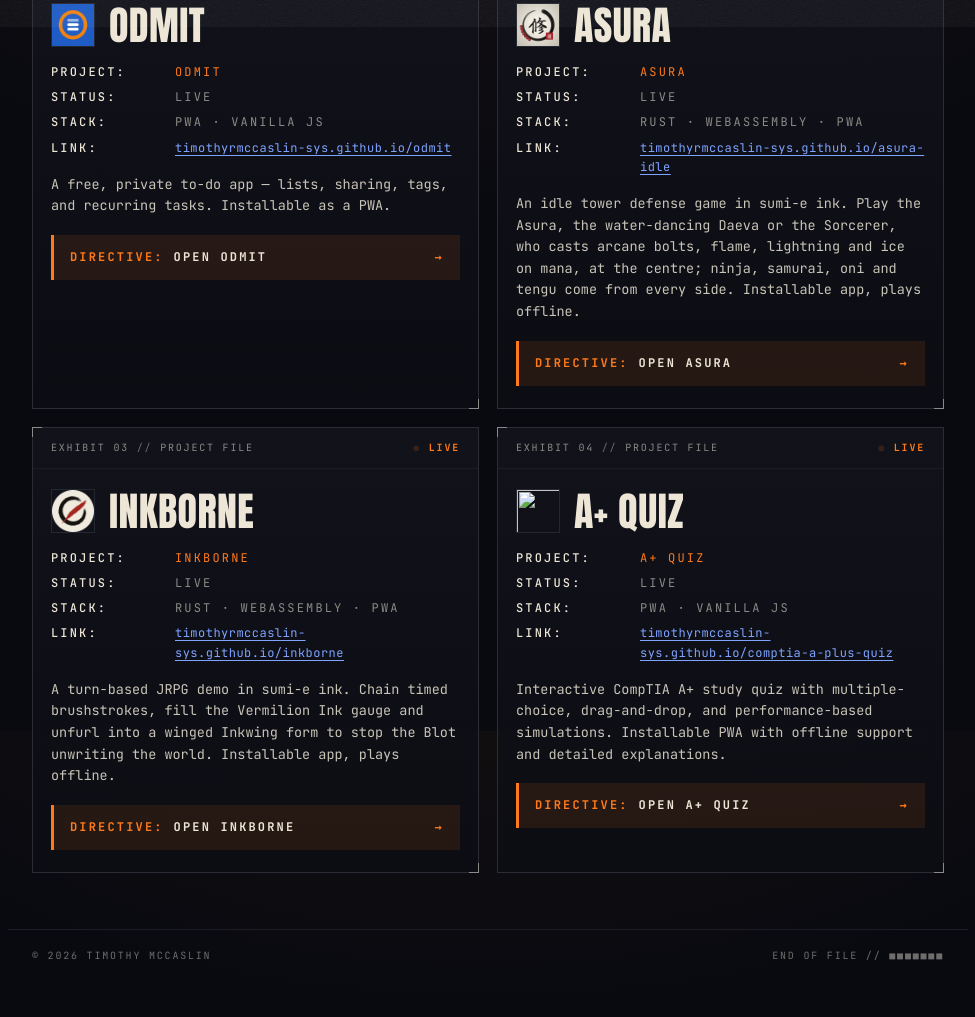
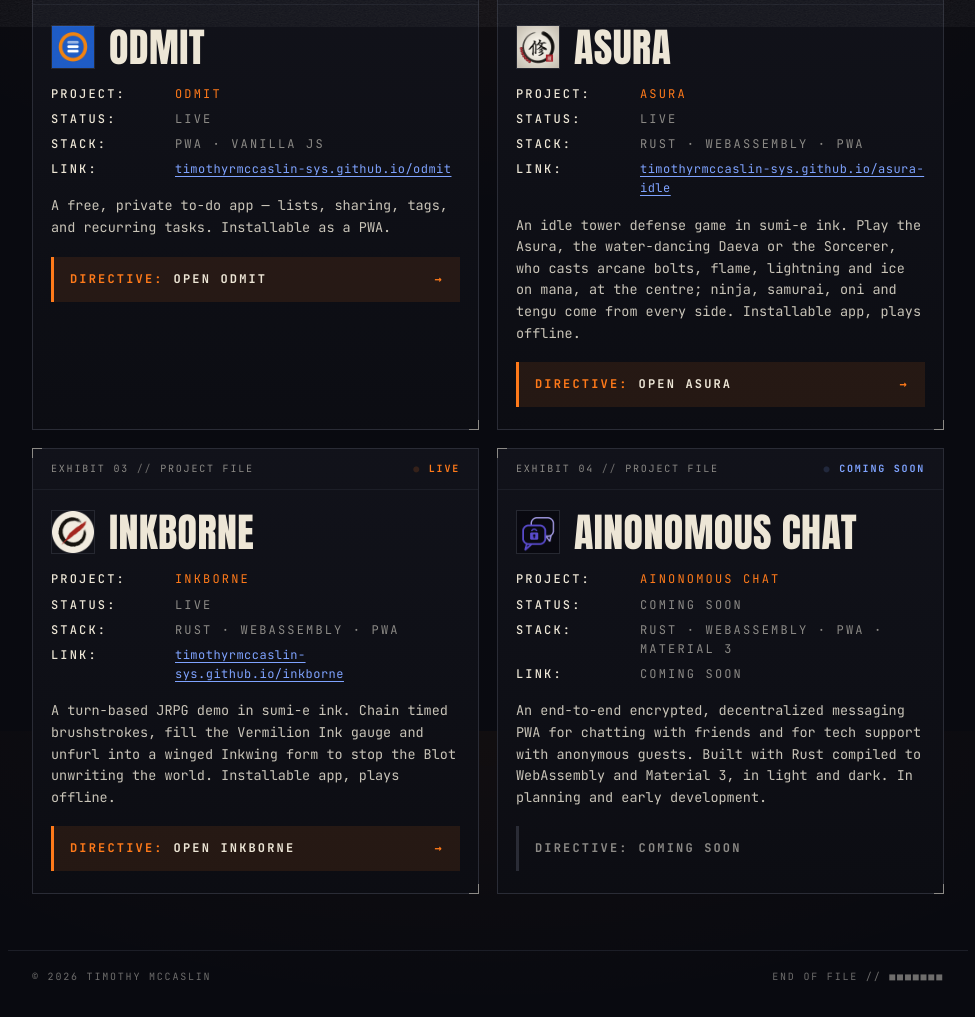
Before and after one commit to timothyrmccaslin-sys/timothymccaslin.com, a plain HTML site: page index.html in a window 1280 px wide. Shown: the part 869-1886 px from the top of the page, without its empty margins (152-1127 px from the left). Before the commit the page ends 1865 px from the top, so only its background shows below. Drawn offline with Linux system fonts and the light colour scheme.

Commit message:
Add aiNonomous Chat and remove A+ Quiz from the dossier
Replace the CompTIA A+ Quiz card with aiNonomous Chat, an encrypted
messaging PWA still in planning. The card has no live or repo link.
Mention it in the overview intro, and let project cards without a URL
show a Coming soon badge instead of a broken link.

```diff
--- a/app.js
+++ b/app.js
@@ -65,7 +65,8 @@
 
   function statusTag(status) {
     const s = String(status || 'live').toUpperCase();
-    return '<span class="tag tag-accent"><span class="tag-dot" aria-hidden="true">●</span> ' + escapeHtml(s) + '</span>';
+    const kind = s === 'LIVE' ? 'tag-accent' : 'tag-blue';
+    return '<span class="tag ' + kind + '"><span class="tag-dot" aria-hidden="true">●</span> ' + escapeHtml(s) + '</span>';
   }
 
   function prettyUrl(url) {
@@ -75,15 +76,30 @@
   function cardHtml(p, i) {
     const name = escapeHtml(p.name || 'Untitled');
     const desc = escapeHtml(p.description || '');
-    const url = escapeHtml(p.url || '#');
+    const rawUrl = p.url ? String(p.url) : '';
+    const url = escapeHtml(rawUrl);
     const icon = escapeHtml(p.icon || '');
-    const status = escapeHtml(String(p.status || 'live').toUpperCase());
+    const status = escapeHtml(String(p.status || (rawUrl ? 'live' : 'coming soon')).toUpperCase());
     const no = String(i + 1).padStart(2, '0');
+    const linkRow = rawUrl
+      ? '<div><dt>LINK:</dt><dd><a class="inline-link" href="' + url + '" rel="noopener" target="_blank">' + escapeHtml(prettyUrl(rawUrl)) + '</a></dd></div>'
+      : '<div><dt>LINK:</dt><dd>COMING SOON</dd></div>';
+    const cta = rawUrl
+      ? '<a class="directive" href="' + url + '" rel="noopener" target="_blank">' +
+          '<span class="directive-label">DIRECTIVE:</span> ' +
+          '<span class="directive-text">OPEN ' + name.toUpperCase() + '</span>' +
+          '<span class="directive-arrow" aria-hidden="true">→</span>' +
+          '<span class="sr-only"> (opens in a new tab)</span>' +
+        '</a>'
+      : '<p class="directive directive-pending">' +
+          '<span class="directive-label">DIRECTIVE:</span> ' +
+          '<span class="directive-text">COMING SOON</span>' +
+        '</p>';
     return (
       '<article class="file card">' +
         '<div class="file-head">' +
           '<span class="meta">EXHIBIT ' + no + ' <span class="sep">//</span> PROJECT FILE</span>' +
-          statusTag(p.status) +
+          statusTag(p.status || (rawUrl ? 'live' : 'coming soon')) +
         '</div>' +
         '<div class="file-body">' +
           '<div class="card-title">' +
@@ -94,15 +110,10 @@
             '<div><dt>PROJECT:</dt><dd class="hot">' + name.toUpperCase() + '</dd></div>' +
             '<div><dt>STATUS:</dt><dd>' + status + '</dd></div>' +
             (p.stack ? '<div><dt>STACK:</dt><dd>' + escapeHtml(String(p.stack).toUpperCase()) + '</dd></div>' : '') +
-            '<div><dt>LINK:</dt><dd><a class="inline-link" href="' + url + '" rel="noopener" target="_blank">' + escapeHtml(prettyUrl(p.url)) + '</a></dd></div>' +
+            linkRow +
           '</dl>' +
           (desc ? '<p class="note">' + desc + '</p>' : '') +
-          '<a class="directive" href="' + url + '" rel="noopener" target="_blank">' +
-            '<span class="directive-label">DIRECTIVE:</span> ' +
-            '<span class="directive-text">OPEN ' + name.toUpperCase() + '</span>' +
-            '<span class="directive-arrow" aria-hidden="true">→</span>' +
-            '<span class="sr-only"> (opens in a new tab)</span>' +
-          '</a>' +
+          cta +
         '</div>' +
       '</article>'
     );
--- a/index.html
+++ b/index.html
@@ -57,7 +57,7 @@
           <!-- EDIT: Replace this placeholder intro with your own bio. -->
           <p class="note">
             This dossier is a home for personal projects —
-            starting with Odmit, a private to-do app, Asura, an ink-wash idle game, and Inkborne, an ink-wash JRPG demo. More coming soon.
+            starting with Odmit, a private to-do app, Asura, an ink-wash idle game, Inkborne, an ink-wash JRPG demo, and aiNonomous Chat, an encrypted messaging app in early development.
           </p>
           <div class="stats" aria-label="Project stats">
             <div class="stat">
--- a/projects/projects.json
+++ b/projects/projects.json
@@ -24,11 +24,10 @@
     "stack": "Rust · WebAssembly · PWA"
   },
   {
-    "name": "A+ Quiz",
-    "description": "Interactive CompTIA A+ study quiz with multiple-choice, drag-and-drop, and performance-based simulations. Installable PWA with offline support and detailed explanations.",
-    "url": "https://timothyrmccaslin-sys.github.io/comptia-a-plus-quiz/",
-    "icon": "/assets/icons/aplus-192.png",
-    "status": "live",
-    "stack": "PWA · Vanilla JS"
+    "name": "aiNonomous Chat",
+    "description": "An end-to-end encrypted, decentralized messaging PWA for chatting with friends and for tech support with anonymous guests. Built with Rust compiled to WebAssembly and Material 3, in light and dark. In planning and early development.",
+    "icon": "/assets/icons/ainonomous-192.png",
+    "status": "coming soon",
+    "stack": "Rust · WebAssembly · PWA · Material 3"
   }
 ]
--- a/styles.css
+++ b/styles.css
@@ -216,6 +216,14 @@ code {
 .directive-arrow { margin-left: auto; color: var(--accent); transition: transform .15s; }
 .directive:hover { background: rgba(255, 122, 26, 0.18); }
 .directive:hover .directive-arrow { transform: translateX(4px); }
+.directive-pending {
+  margin: 0;
+  color: var(--muted);
+  background: transparent;
+  border-left-color: var(--line);
+  cursor: default;
+}
+.directive-pending .directive-label { color: var(--muted); }
 
 /* Footer */
 .foot {
```
Also changed, not shown: assets/icons/ainonomous-192.png (added).
